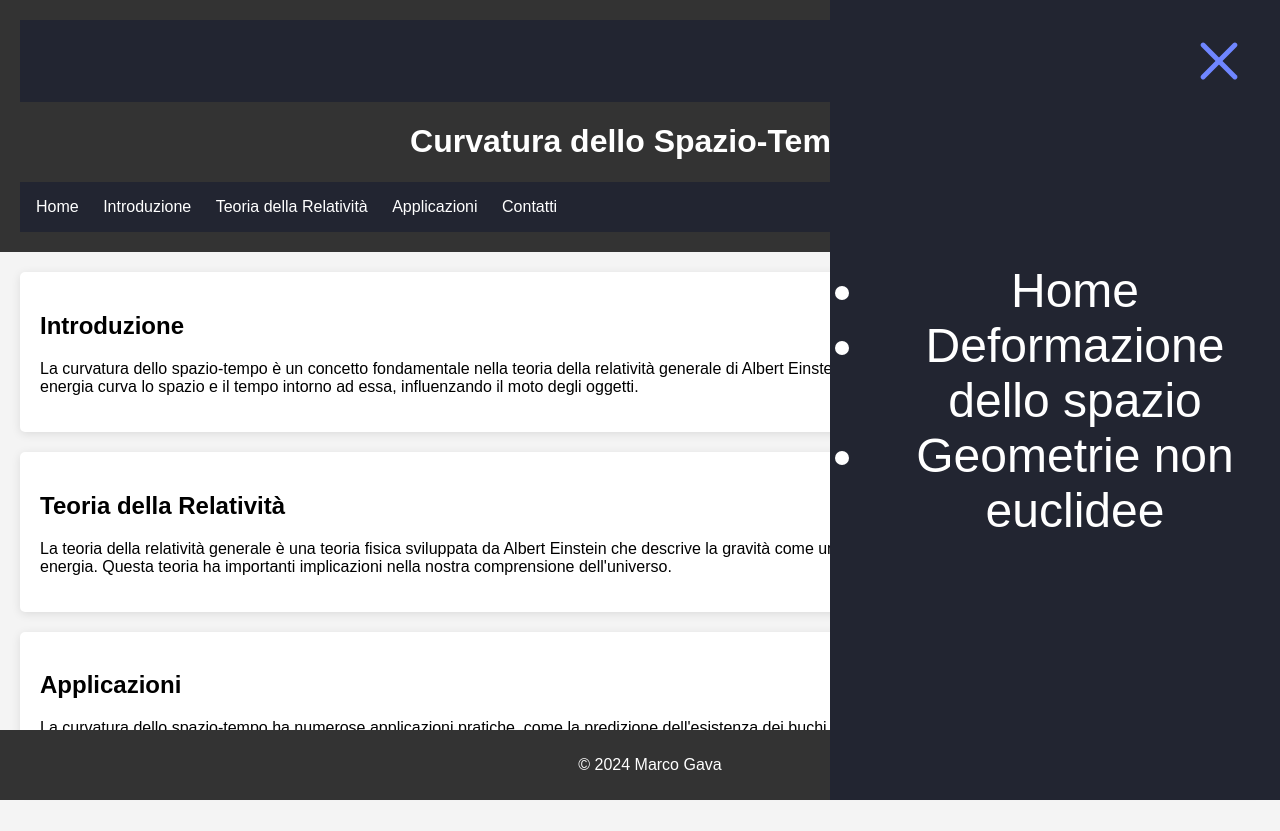
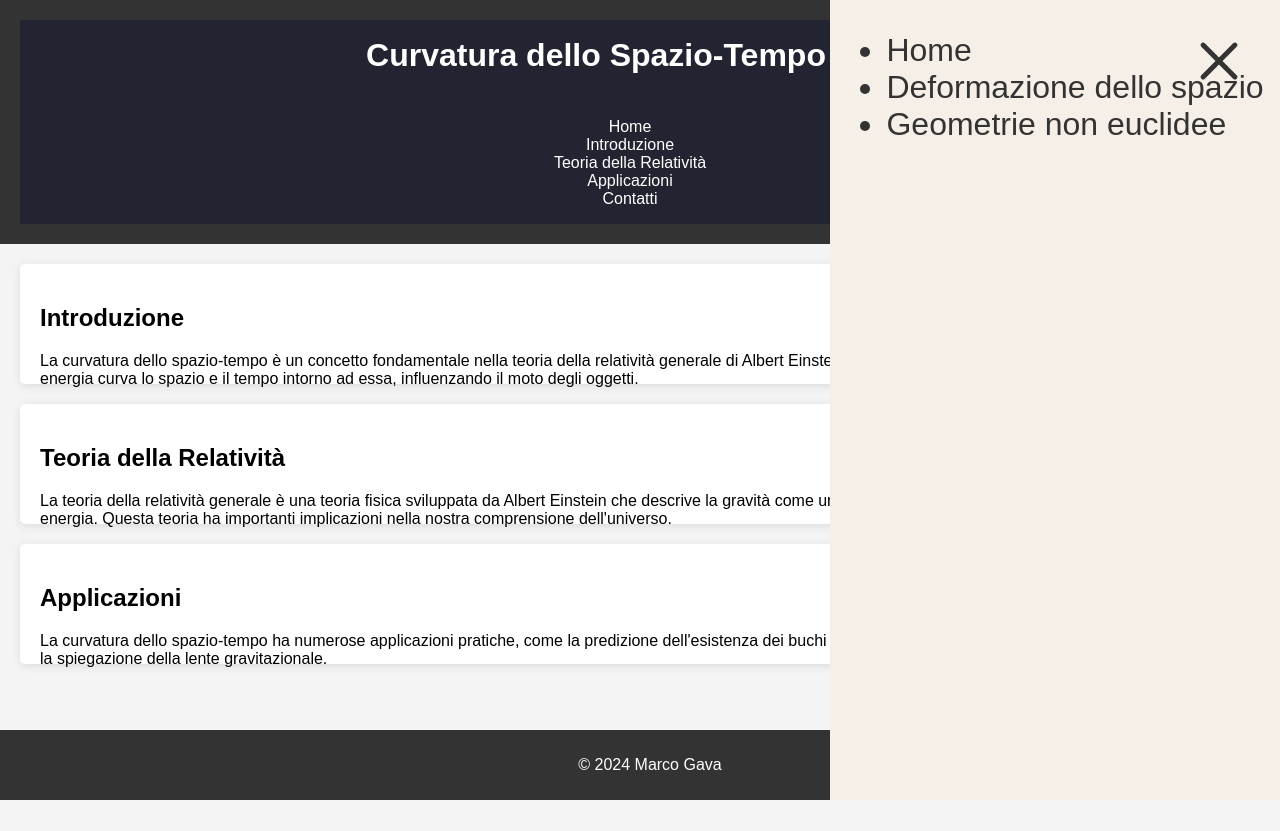
Before and after one commit to Faz3Gava/Lavoro-Info-Fis, a plain HTML site: page index.html in a window 1280 px wide. Both pictures are taken after a click on the element 1219 px from the left and 61 px from the top of the page. After the commit the page ends 800 px from the top, so only its background shows below. Drawn offline with Linux system fonts and the light colour scheme.

Commit message:
Update css.css

```diff
--- a/css.css
+++ b/css.css
@@ -1,4 +1,4 @@
-
+  @import url('https://fonts.googleapis.com/css2?family=Roboto:wght@400;700&display=swap');
 
   body {
     font-family: Arial, sans-serif;
@@ -14,21 +14,12 @@ header {
     text-align: center;
   }
 
-nav ul {
-    list-style-type: none;
-    margin: 0;
-    padding: 0;
+  header h1 {
+    width: 90%;
     text-align: center;
-}
-
-nav ul li {
-    display: inline;
-    margin-right: 20px;
-}
-
-nav ul li a {
-    color: #fff;
-    text-decoration: none;
+    position: absolute;
+    font-size: 200%;
+    top: 2%;
   }
 
   main {
@@ -42,14 +33,14 @@ section {
     border-radius: 5px;
     box-shadow: 0 2px 10px rgba(0, 0, 0, 0.1);
     transform: translateX(400%);
-    transition:  transform 2s ease;
+    transition: transform 2s ease;
   }
 
-.box:nth-last-of-type(even){
+  .box:nth-last-of-type(even) {
     transform: translateX(-400%)
   }
 
-.box .show{
+  .box .show {
 
     transform: translateX(0);
   }
@@ -64,8 +55,8 @@ footer {
     width: 100%;
   }
 
-section:hover{
-    box-shadow: 0 5px 20px rgba(0, 0, 0, 0.1)
+  section:hover {
+    box-shadow: 0 10px 25px rgba(0, 0, 0, 0.1)
   }
 
   a:hover {
@@ -76,33 +67,51 @@ a:hover {
   /***********Css del menù Hamburger***********/
 
 
+
   .off-screen-menu {
 
-    background-color: rgb(34, 37, 49);
+    background-color: #f5efe8;
     height: 100vh;
     width: 100%;
     max-width: 450px;
     position: fixed;
     top: 0;
-    right: -450px;
+    right: -500px;
     display: flex;
     flex-direction: column;
-    justify-content: center;
     align-items: center;
-    text-align: center;
-    font-size: 3rem;
+    text-align: left;
+    font-size: 2rem;
     transition: .3s ease;
   }
 
- .off-screen-menu-active{
+  .off-screen-menu-active {
     right: 0;
     z-index: 1;
   }
 
- nav{
+  .off-screen-menu li {
+
+    color: #333
+  }
+
+  .off-screen-menu a {
+
+    font-family: 'Roboto', Arial, Helvetica, sans-serif;
+    text-decoration: none;
+    color: inherit;
+  }
+
+  nav {
     padding: 1rem;
-    display: flex;
-    background-color: rgb(34,37,49);
+    display: block;
+    background-color: rgb(34, 37, 49);
+  }
+  nav .imgcontainer{
+    top: 0;
+    width: 100%;
+    display: block;
+    height: 20%;
   }
 
   .ham-menu {
@@ -122,27 +131,67 @@ a:hover {
     position: absolute;
     top: 50%;
     left: 50%;
-        transform: translate(-50%,-50%);
+    transform: translate(-50%, -50%);
     transition: .3s ease;
     z-index: 2;
   }
 
-     .ham-menu span:nth-child(1){
+  .ham-menu span:nth-child(1) {
     top: 25%;
   }
 
-     .ham-menu span:nth-child(3){
+  .ham-menu span:nth-child(3) {
     top: 75%;
   }
 
-      .ham-menu.active span:nth-child(1){
+  .ham-menu.active span:nth-child(1) {
     top: 50%;
     transform: translate(-50%, -50%) rotate(45deg);
+    background-color: #333;
   }
-      .ham-menu.active span:nth-child(2){
+
+  .ham-menu.active span:nth-child(2) {
     opacity: 0;
   }
-      .ham-menu.active span:nth-child(3){
+
+  .ham-menu.active span:nth-child(3) {
     top: 50%;
     transform: translate(-50%, -50%) rotate(-45deg);
+    background-color: #333;
   }
+
+  nav ul {
+    list-style-type: none;
+    margin: 0;
+    padding: 0;
+    text-align: center;
+  }
+
+  nav ul li {
+    display: flex;
+    text-align: center;
+    margin-right: 20px;
+  }
+
+  nav ul li a {
+    color: #fff;
+    width: 100%;
+    text-decoration: none;
+  }
+
+  .box .active {
+
+    height: auto;
+    background-color: #6F86FF;
+
+
+  }
+
+  .box {
+    height: 10vh;
+  }
+
+  .pippo {
+    height: 100%;
+    overflow: hidden;
+  }
```
Lines whose indentation alone changed are shown as unchanged.
